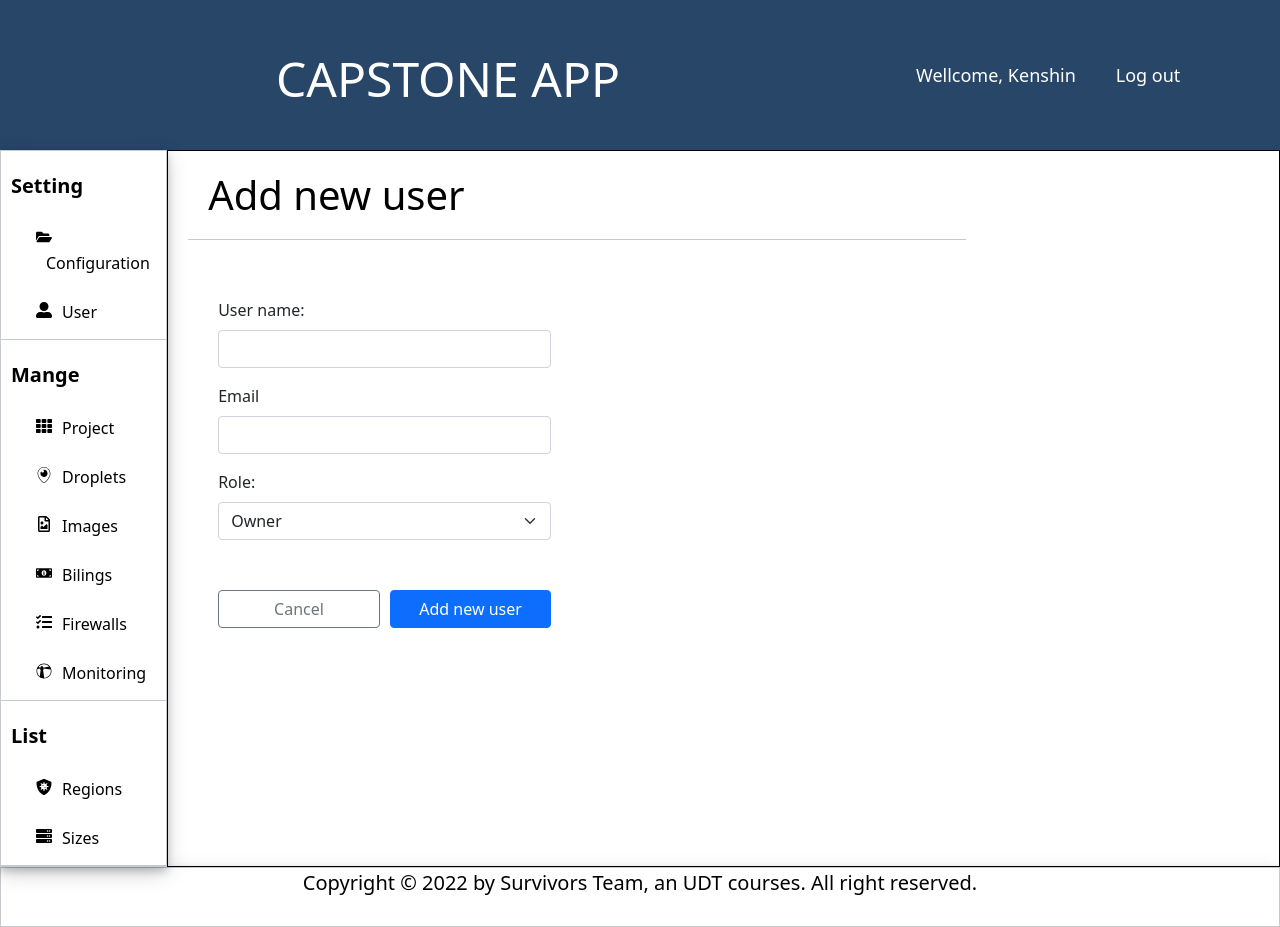
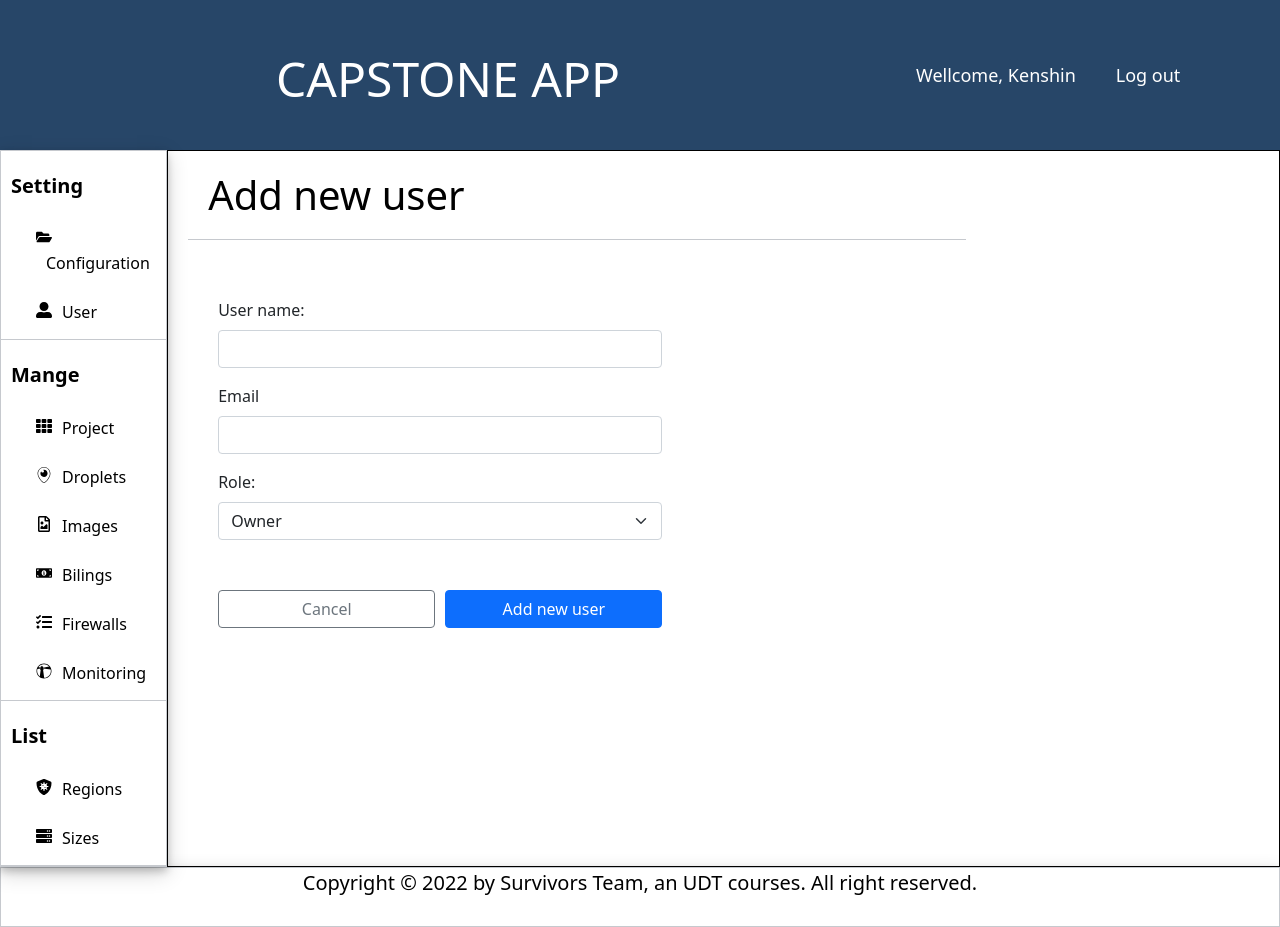
Before and after one commit to quangvinhln2008/CapstoneApp-Front-End, a Next.js app: page /users/create in a window 1280 px wide. Built offline with nearby package versions, Linux system fonts and the light colour scheme.

Commit message:
SCP-42 | Edit width content form scss

```diff
--- a/styles/global.scss
+++ b/styles/global.scss
@@ -88,7 +88,7 @@ body {
 
   .contentForm {
     margin: 50px;
-    width: 30%;
+    width: 40%;
   }
 
   .contenFormButton {
```
